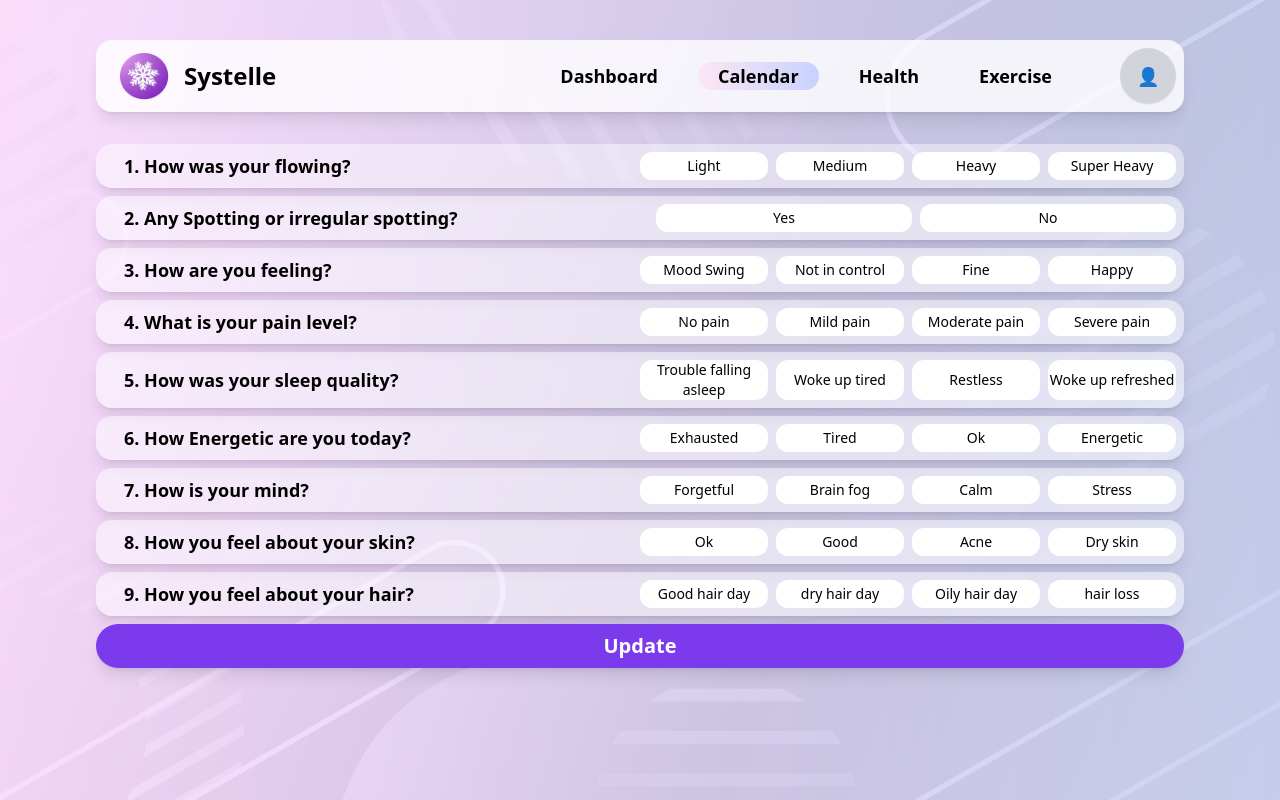
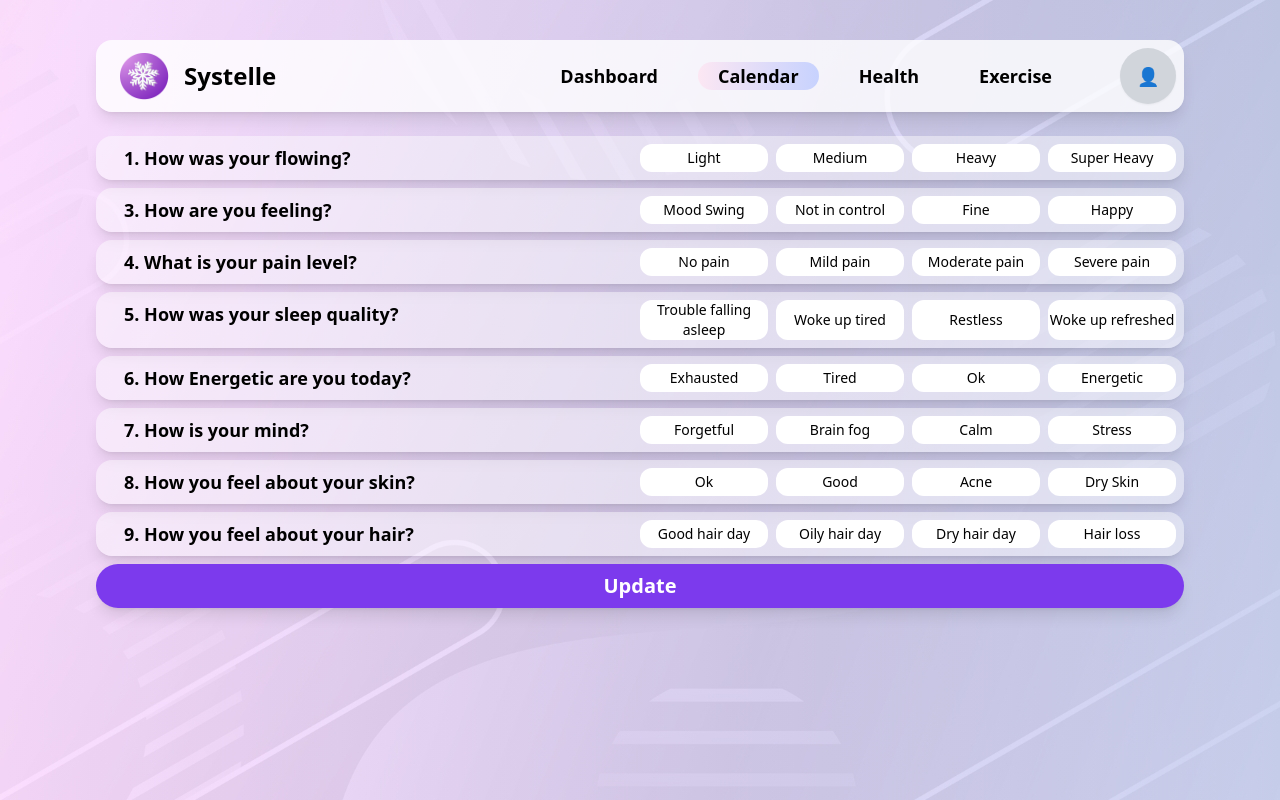
Before and after one commit to Kasib00786/Systelle, a React (Vite) app in the folder frontend/: page /updates in a window 1280 px wide. Built offline with nearby package versions, Linux system fonts and the light colour scheme; the HTML template or start-up script is replaced by a standard one.

Commit message:
optimised a little

```diff
--- a/frontend/src/component/DailyUpdate.jsx
+++ b/frontend/src/component/DailyUpdate.jsx
@@ -5,10 +5,36 @@ const isactive='bg-gradient-to-r from-pink-100 to-indigo-200 pl-5 pr-5 rounded-f
 const inactive='hover:bg-indigo-50 hover:shadow-lg rounded-full pr-5 pl-5 max-h-10 my-auto hover:scale-105 transition delay-100 duration-200 ease-in-out'
 const btn4='rounded-xl bg-white  hover:scale-105  w-32 text-sm';
 const btn2='rounded-xl bg-white hover:scale-105  w-64 text-sm'
+
+{/*made a function to add questions with 4 options to answer*/}
+function ques4(ques,opt1,opt2,opt3,opt4){
+  return(
+    <div className='mt-2 max-w-[85%] bg-white/45 p-2 rounded-2xl mx-auto shadow-lg z-10 flex gap-2 justify-between'>
+          <div className='font-semibold text-lg pl-5'>{ques}</div>
+            <div className='flex gap-2'>
+              <button className={btn4}>{opt1}</button>
+              <button className={btn4}>{opt2}</button>
+              <button className={btn4}>{opt3}</button>
+              <button className={btn4}>{opt4}</button>
+            </div>
+      </div>
+  )
+}
+{/*function to add question with 2 options to answer*/}
+function ques2(ques,opt1,opt2){
+  <div className='mt-2 max-w-[85%] bg-white/50 p-2 rounded-2xl mx-auto shadow-lg z-10 flex gap-2 justify-between'>
+      <div className='font-semibold text-lg pl-5'>{ques}</div>
+        <div className='flex gap-2'>
+          <button className={btn2}>{opt1}</button>
+          <button className={btn2}>{opt2}</button>
+        </div>
+  </div>
+}
 export const DailyUpdate = () => {
 const [open,setOpen]=useState(false);
   return (
     <div className='bg-[url(/base2.jpg)] bg-cover bg-center py-10 bg-fixed min-h-screen'>
+        {/*Navigation bar */}
         <div className='flex justify-between  max-w-[85%] bg-white/80 p-2 rounded-2xl mx-auto shadow-lg z-50 flex-wrap'>
                     <div className='flex'>
                       <img src="/logo.png" alt="logo" className='w-20 h-12 my-auto' />
@@ -29,91 +55,25 @@ const [open,setOpen]=useState(false);
                         )}
                     </div>
         </div>
-        <div className='mt-8 max-w-[85%] bg-white/45 p-2 rounded-2xl mx-auto shadow-lg z-10 flex gap-2 justify-between'>
-          <div className='font-semibold text-lg pl-5'>1. How was your flowing?</div>
-            <div className='flex gap-2'>
-              <button className={btn4}>Light</button>
-              <button className={btn4}>Medium</button>
-              <button className={btn4}>Heavy</button>
-              <button className={btn4}>Super Heavy</button>
-            </div>
+
+        {/*Quetions */}
+        <div className='mt-6'>
+          {ques4("1. How was your flowing?","Light","Medium","Heavy","Super Heavy")}
         </div>
-        <div className='mt-2 max-w-[85%] bg-white/50 p-2 rounded-2xl mx-auto shadow-lg z-10 flex gap-2 justify-between'>
-          <div className='font-semibold text-lg pl-5'>2. Any Spotting or irregular spotting?</div>
-            <div className='flex gap-2'>
-              <button className={btn2}>Yes</button>
-              <button className={btn2}>No</button>
-            </div>
-        </div>
-        <div className='mt-2 max-w-[85%] bg-white/50 p-2 rounded-2xl mx-auto shadow-lg z-10 flex gap-2 justify-between'>
-          <div className='font-semibold text-lg pl-5'>3. How are you feeling?</div>
-            <div className='flex gap-2'>
-              <button className={btn4}>Mood Swing</button>
-              <button className={btn4}>Not in control</button>
-              <button className={btn4}>Fine</button>
-              <button className={btn4}>Happy</button>
-            </div>
-        </div>
-        <div className='mt-2 max-w-[85%] bg-white/50 p-2 rounded-2xl mx-auto shadow-lg z-10 flex gap-2 justify-between'>
-          <div className='font-semibold text-lg pl-5'>4. What is your pain level?</div>
-            <div className='flex gap-2'>
-              <button className={btn4}>No pain</button>
-              <button className={btn4}>Mild pain</button>
-              <button className={btn4}>Moderate pain</button>
-              <button className={btn4}>Severe pain</button>
-            </div>
-        </div>
-        <div className='mt-2 max-w-[85%] bg-white/50 p-2 rounded-2xl mx-auto shadow-lg z-10 flex gap-2 justify-between'>
-          <div className='font-semibold text-lg pl-5 my-auto'>5. How was your sleep quality?</div>
-            <div className='flex gap-2'>
-              <button className={btn4}>Trouble falling asleep</button>
-              <button className={btn4}>Woke up tired</button>
-              <button className={btn4}>Restless</button>
-              <button className={btn4}>Woke up refreshed</button>
-            </div>
-        </div>
-        <div className='mt-2 max-w-[85%] bg-white/50 p-2 rounded-2xl mx-auto shadow-lg z-10 flex gap-2 justify-between'>
-          <div className='font-semibold text-lg pl-5 my-auto'>6. How Energetic are you today?</div>
-            <div className='flex gap-2'>
-              <button className={btn4}>Exhausted</button>
-              <button className={btn4}>Tired</button>
-              <button className={btn4}>Ok</button>
-              <button className={btn4}>Energetic</button>
-            </div>
-        </div>
-        <div className='mt-2 max-w-[85%] bg-white/50 p-2 rounded-2xl mx-auto shadow-lg z-10 flex gap-2 justify-between'>
-          <div className='font-semibold text-lg pl-5 my-auto'>7. How is your mind?</div>
-            <div className='flex gap-2'>
-              <button className={btn4}>Forgetful</button>
-              <button className={btn4}>Brain fog</button>
-              <button className={btn4}>Calm</button>
-              <button className={btn4}>Stress</button>
-            </div>
-        </div>
-        <div className='mt-2 max-w-[85%] bg-white/50 p-2 rounded-2xl mx-auto shadow-lg z-10 flex gap-2 justify-between'>
-          <div className='font-semibold text-lg pl-5 my-auto'>8. How you feel about your skin?</div>
-            <div className='flex gap-2'>
-              <button className={btn4}>Ok</button>
-              <button className={btn4}>Good</button>
-              <button className={btn4}>Acne</button>
-              <button className={btn4}>Dry skin</button>
-            </div>
-        </div>
-        <div className='mt-2 max-w-[85%] bg-white/50 p-2 rounded-2xl mx-auto shadow-lg z-10 flex gap-2 justify-between'>
-          <div className='font-semibold text-lg pl-5 my-auto'>9. How you feel about your hair?</div>
-            <div className='flex gap-2'>
-              <button className={btn4}>Good hair day</button>
-              <button className={btn4}>dry hair day</button>
-              <button className={btn4}>Oily hair day</button>
-              <button className={btn4}>hair loss</button>
-            </div>
-        </div>
+        {ques2("2. Any Spotting or irregular spotting?","Yes","No")}
+        {ques4("3. How are you feeling?","Mood Swing","Not in control","Fine","Happy")}
+        {ques4("4. What is your pain level?","No pain","Mild pain","Moderate pain","Severe pain")}
+        {ques4("5. How was your sleep quality?","Trouble falling asleep","Woke up tired","Restless","Woke up refreshed")}
+        {ques4("6. How Energetic are you today?","Exhausted","Tired","Ok","Energetic")}
+        {ques4("7. How is your mind?",'Forgetful','Brain fog','Calm','Stress')}
+        {ques4('8. How you feel about your skin?','Ok','Good','Acne','Dry Skin')}
+        {ques4('9. How you feel about your hair?','Good hair day','Oily hair day','Dry hair day','Hair loss')}
         <Link to='/calendar'>
         <button className='mt-2 w-[85%] bg-violet-600 p-2 rounded-full mx-auto shadow-lg z-10 flex justify-center text-xl font-bold text-white hover:scale-105 hover:bg-violet-800 delay-150 ease-in-out duration-200'>
           Update
         </button>
         </Link>
     </div>
-  )
+  );
 }
 export default DailyUpdate;
--- a/frontend/src/component/Health.jsx
+++ b/frontend/src/component/Health.jsx
@@ -20,7 +20,7 @@ const [open,setOpen]=useState(false);
                 <Link to='/home' className={inactive}><button>Dashboard</button></Link>
                 <Link to='/calendar' className={inactive}><button>Calendar</button></Link>
                 <button className={isactive}>Health</button>
-                <button className={inactive}>Exercise</button>
+                <Link to='/exercise' className={inactive}><button>Exercise</button></Link>
                 <button className='w-14 h-14 rounded-full bg-gray-300 shadow-sm ml-7 hover:scale-105 transition delay-100 duration-200 ease-in-out z-50' onClick={()=>setOpen(!open)}>👤</button>
                 {open && (
                   <div className='fixed inset-0 bg-black/40 z-30 transition delay-150 duration-200 ease-in-out'>
--- a/frontend/src/component/Homepage.jsx
+++ b/frontend/src/component/Homepage.jsx
@@ -7,6 +7,7 @@ export const Navbar = () => {
 const [open,setOpen]=useState(false);
   return (
     <div className='bg-[url(/base2.jpg)] bg-cover bg-center bg-fixed py-10 min-h-screen'>
+      {/*Navigation Bar */}
         <div className='flex justify-between  max-w-[85%] bg-white/80 p-2 rounded-2xl mx-auto shadow-lg z-30 flex-wrap'>
           <div className='flex'>
                               <img src="/logo.png" alt="logo" className='w-20 h-12 my-auto' />
@@ -27,6 +28,7 @@ const [open,setOpen]=useState(false);
               )}
           </div>
         </div>
+        {/*Container with Daily update and progress */}
         <div className='max-w-[85%] mx-auto bg-white/50 rounded-2xl mt-6 shadow-lg flex justify-between contain-content flex-wrap'>
            <div className='mt-20'>
            <h1 className='text-6xl pb-8 ml-28 font-bold '>Hii Krati !!</h1>
@@ -66,6 +68,7 @@ const [open,setOpen]=useState(false);
         </div>
           </Link>
         </div>
+        {/*Container with risk level*/}
         <div className="max-w-[85%] mx-auto mt-6 bg-white/50 rounded-2xl shadow-lg p-6 flex flex-col md:flex-row justify-between items-center">
         <div>
         <p className="text-4xl font-bold ml-16 mb-8 mt-8">You have no risk of PCOD/PCOS 🎉</p>
--- a/frontend/tailwind.config.js
+++ b/frontend/tailwind.config.js
@@ -3,7 +3,17 @@ export default {
   content: ["./index.html",
     "./src/**/*.{js,ts,jsx,tsx}",],
   theme: {
-    extend: {},
+    extend: {
+      keyframes:{
+        fadeIn:{
+          '0%':{opacity:'0'},
+          '100%':{opacity:'1'},
+        },
+      },
+      animation:{
+        fadeIn:'fadeIn 0.5s ease-in-out',
+      },
+    },
   },
   plugins: [],
 }
```
